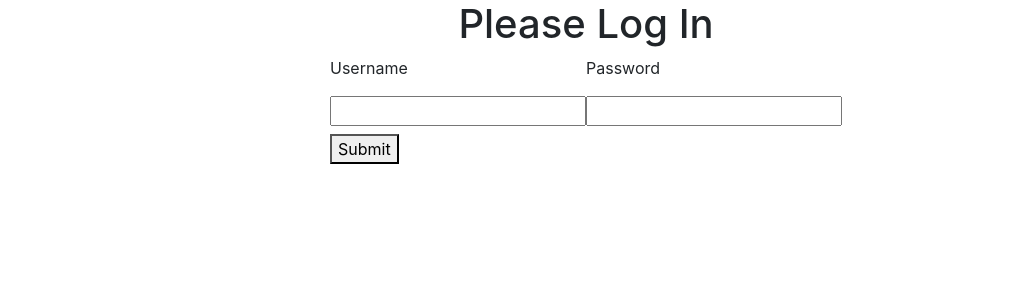
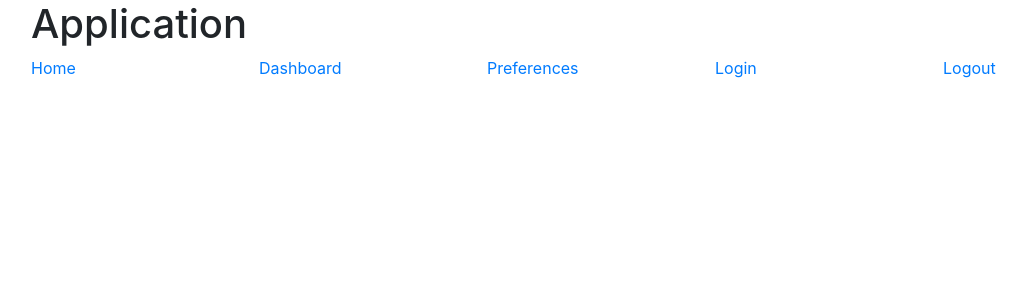
Before and after one commit to cenekSvoboda/cards, a React (Create React App) app: page / in a window 1280 px wide. Shown: the top 300 px of the page, without its empty margins (54-1081 px from the left). Built offline with nearby package versions, Linux system fonts and the light colour scheme.

Commit message:
conditional components

```diff
--- a/src/components/App/App.tsx
+++ b/src/components/App/App.tsx
@@ -1,6 +1,6 @@
 import React from 'react';
 import './App.css';
-import {BrowserRouter, Route, Switch, Redirect, Link} from 'react-router-dom';
+import {BrowserRouter, Route, Switch, Link} from 'react-router-dom';
 import { Container, Row, Col } from 'reactstrap';
 import Dashboard from '../Dashboard/Dashboard';
 import Login from '../Login/Login';
@@ -10,9 +10,14 @@ import useToken from './useToken';
 
 
 function App() {
-    const { token, setToken, deleteToken } = useToken();
-    if(!token) {
-        return <Login setToken={setToken} />
+    const { token, setToken } = useToken();
+    //return <Login setToken={setToken} />
+
+    var condDashboard = <></>;
+    var condPrefs = <></>;
+    if (token) {
+        condDashboard = <Dashboard />;
+        condPrefs = <Preferences />;
     }
     return (
         <BrowserRouter>
@@ -37,10 +42,10 @@ function App() {
             </Row>
                     <Switch>
                         <Route path="/dashboard">
-                            <Dashboard />
+                            {condDashboard}
                         </Route>
                         <Route path="/preferences">
-                            <Preferences />
+                            {condPrefs}
                         </Route>
                         <Route path="/login">
                             <Login  setToken={setToken}/>
--- a/src/components/Dashboard/Dashboard.tsx
+++ b/src/components/Dashboard/Dashboard.tsx
@@ -2,6 +2,7 @@ import React from 'react';
 
 class Dashboard extends React.Component{
     render() {
+        console.log(this);
         return (
             <h2>Dashboard</h2>
         );
--- a/src/components/Logout/Logout.tsx
+++ b/src/components/Logout/Logout.tsx
@@ -2,7 +2,7 @@ import React from 'react';
 import useToken from "../App/useToken";
 
 export default function Logout() {
-    const { token, setToken, deleteToken } = useToken();
+    const deleteToken = useToken()["deleteToken"];
     deleteToken();
     // @ts-ignore
     window.location = '/';
```
